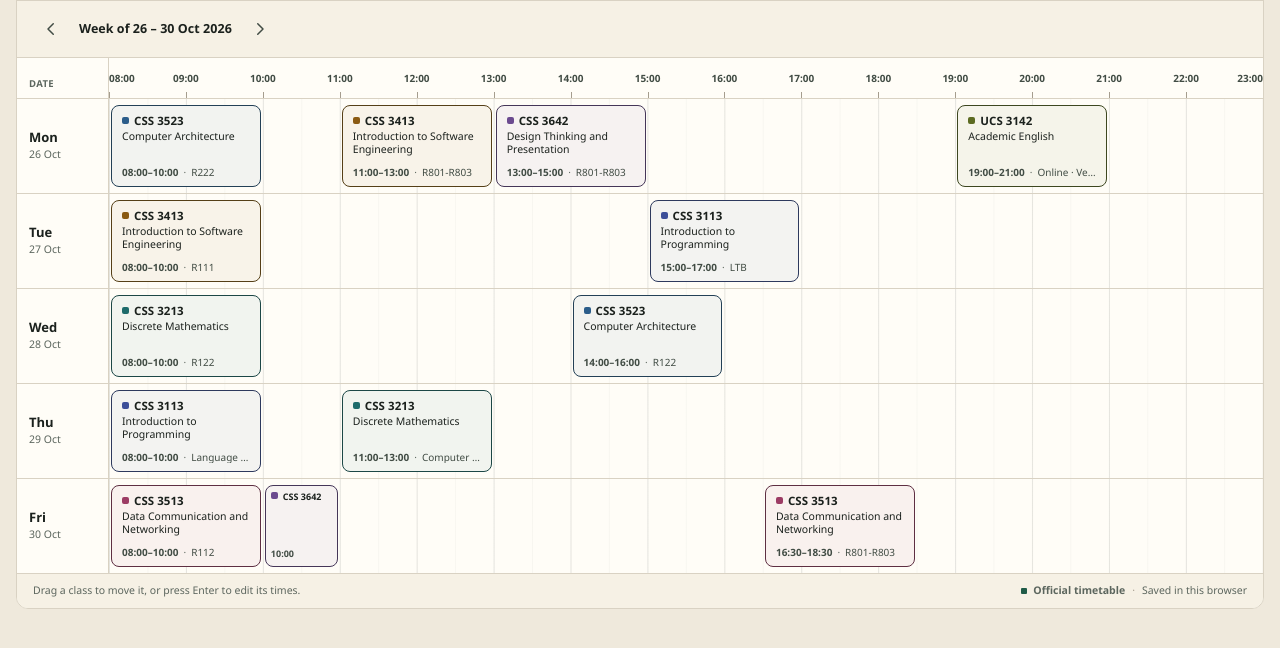
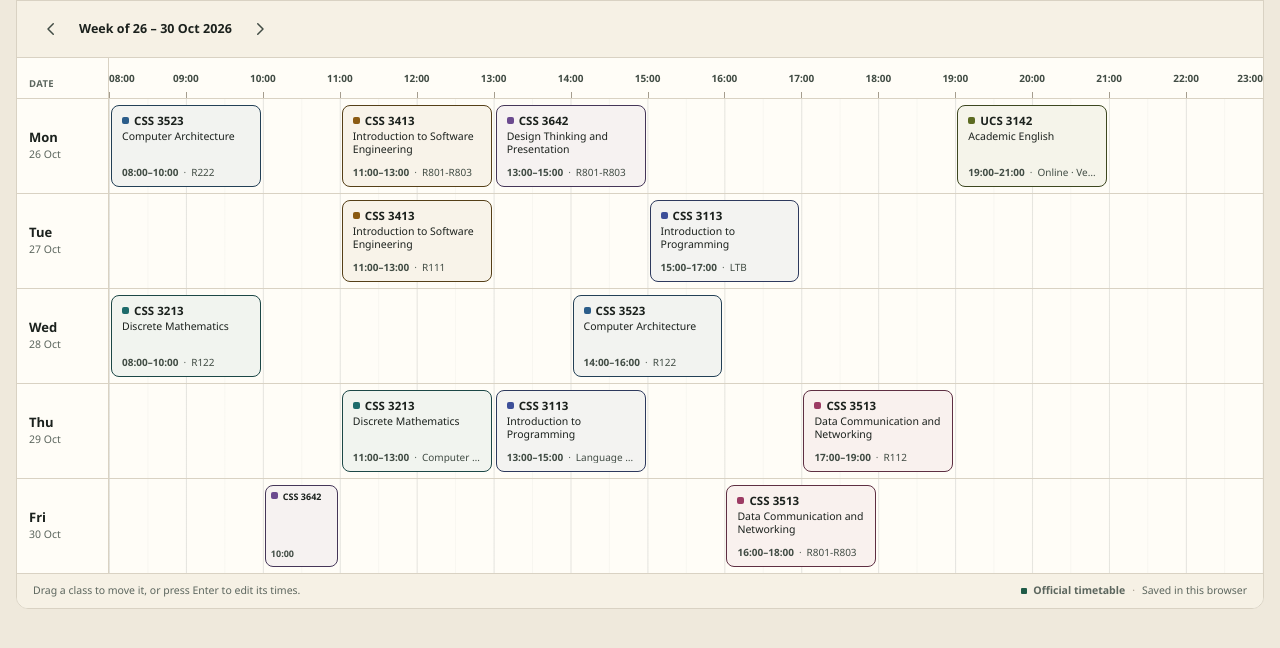
Before and after one commit to Nelstrooy28/timetable, a plain HTML site: page index.html in a window 1280 px wide. Shown: the part 104-752 px from the top of the page. Drawn offline with Linux system fonts and the light colour scheme.

Commit message:
Make the rearranged week the default schedule

```diff
--- a/index.html
+++ b/index.html
@@ -147,7 +147,7 @@
         </div>
         <button class="icon-close" type="button" data-close-dialog aria-label="Close">×</button>
       </div>
-      <p class="modal-copy">This discards every move, edit and new class, and restores the 13 classes from UTS TimetableHub. You can undo right after.</p>
+      <p class="modal-copy">This discards every move, edit and new class, and restores your saved week of 13 classes. You can undo right after.</p>
       <div class="modal-actions">
         <span class="modal-spacer"></span>
         <button class="btn" type="button" data-close-dialog>Keep my changes</button>
--- a/js/app.js
+++ b/js/app.js
@@ -4,7 +4,7 @@
   const DAY_START = 8 * 60;
   const DAY_END = 23 * 60;
   const SNAP_MINUTES = 30;
-  const STORAGE_KEY = "uts-timetable.2026-27SEP.v1";
+  const STORAGE_KEY = "uts-timetable.2026-27SEP.v2";
   const BACKUP_KEY = `${STORAGE_KEY}.backup`;
   const MAX_WEEK_OFFSET = 52;
 
@@ -436,7 +436,7 @@
     text.setAttribute("role", "status");
     text.innerHTML =
       "<strong>No classes this week.</strong>" +
-      "<span>Add one below, or bring back the 13 classes from UTS TimetableHub.</span>";
+      "<span>Add one below, or bring back your saved week of 13 classes.</span>";
     box.appendChild(text);
 
     const add = document.createElement("button");
--- a/js/data.js
+++ b/js/data.js
@@ -134,8 +134,8 @@ const OFFICIAL_CLASSES = [
     type: "TUTORIAL",
     subgroup: "G01",
     day: "Tuesday",
-    start: "08:00",
-    end: "10:00",
+    start: "11:00",
+    end: "13:00",
     venue: "R111",
     lecturer: "CHENG HAW YIH",
     online: false,
@@ -180,19 +180,6 @@ const OFFICIAL_CLASSES = [
     online: false,
   },
   {
-    id: "css3113-practical-thu",
-    code: "CSS 3113",
-    name: "Introduction to Programming",
-    type: "PRACTICAL",
-    subgroup: "G01",
-    day: "Thursday",
-    start: "08:00",
-    end: "10:00",
-    venue: "Language Laboratory",
-    lecturer: "KHAIRUNNISA BINTI IBRAHIM",
-    online: false,
-  },
-  {
     id: "css3213-tutorial-thu",
     code: "CSS 3213",
     name: "Discrete Mathematics",
@@ -206,14 +193,27 @@ const OFFICIAL_CLASSES = [
     online: false,
   },
   {
-    id: "css3513-tutorial-fri",
+    id: "css3113-practical-thu",
+    code: "CSS 3113",
+    name: "Introduction to Programming",
+    type: "PRACTICAL",
+    subgroup: "G01",
+    day: "Thursday",
+    start: "13:00",
+    end: "15:00",
+    venue: "Language Laboratory",
+    lecturer: "KHAIRUNNISA BINTI IBRAHIM",
+    online: false,
+  },
+  {
+    id: "css3513-tutorial-thu",
     code: "CSS 3513",
     name: "Data Communication and Networking",
     type: "TUTORIAL/PRACTICAL",
     subgroup: "G01",
-    day: "Friday",
-    start: "08:00",
-    end: "10:00",
+    day: "Thursday",
+    start: "17:00",
+    end: "19:00",
     venue: "R112",
     lecturer: "ABDUL WAHAB FUNSHO ATANDA",
     online: false,
@@ -238,8 +238,8 @@ const OFFICIAL_CLASSES = [
     type: "LECTURE",
     subgroup: "G01",
     day: "Friday",
-    start: "16:30",
-    end: "18:30",
+    start: "16:00",
+    end: "18:00",
     venue: "R801-R803",
     lecturer: "ABDUL WAHAB FUNSHO ATANDA",
     online: false,
```
Also changed, not shown: preview/desktop.png, preview/editor.png, preview/empty.png, preview/laptop.png, preview/phone.png, preview/print.png, preview/tablet.png, 2 other files.
